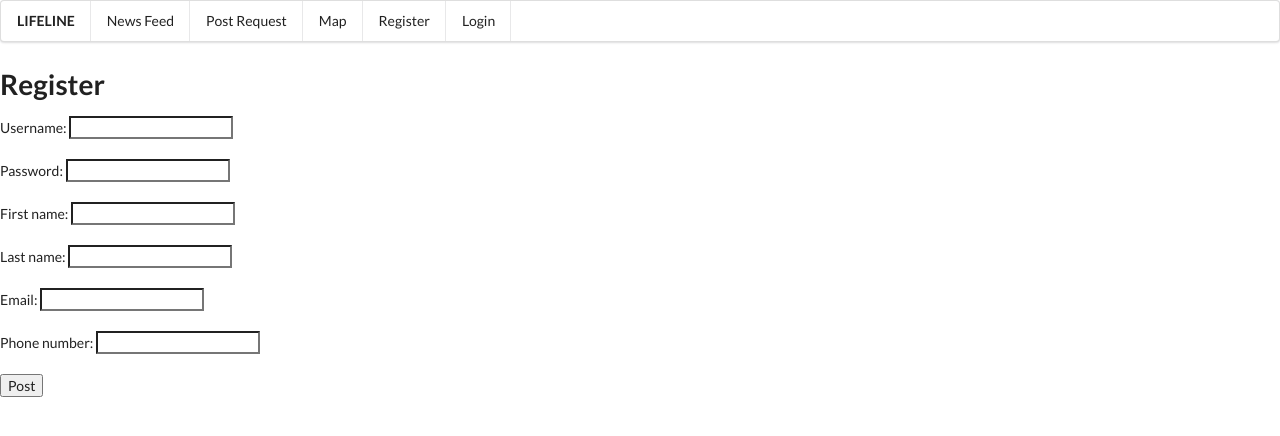
After one commit to dabarrell/community-aid, a Django app: page /register/ in a window 1280 px wide. The commit adds this page. Shown: the top 436 px of the page. Run offline with Django 3.2, Linux system fonts and the light colour scheme.

Commit message:
Registration, profile, login/out

```diff
--- a/lifeline/templates/lifeline/base.html
+++ b/lifeline/templates/lifeline/base.html
@@ -12,6 +12,13 @@
         <a href="/" class="item">News Feed</a>
         <a href="/create" class="item">Post Request</a>
         <a href="/map" class="item">Map</a>
+        {% if request.user.is_authenticated %}
+        <a href="/profile" class="item">Profile</a>
+        <a href="/logout" class="item">Logout</a>
+        {% else %}
+        <a href="/register" class="item">Register</a>
+        <a href="/login" class="item">Login</a>
+        {% endif %}
         <div class=""></div>
     </div>
     {% block content %}{% endblock %}
--- a/lifeline/templates/registration/login.html
+++ b/lifeline/templates/registration/login.html
@@ -1,3 +1,5 @@
+{% extends "lifeline/base.html" %}
+
 {% block content %}
 
 {% if form.errors %}
@@ -31,6 +33,6 @@
 </form>
 
 {# Assumes you setup the password_reset view in your URLconf #}
-<p><a href="{% url 'lifeline:password_reset' %}">Lost password?</a></p>
+{# <p><a href="{% url 'lifeline:password_reset' %}">Lost password?</a></p>#}
 
 {% endblock %}
--- /dev/null
+++ b/lifeline/templates/registration/register.html
@@ -0,0 +1,26 @@
+{% extends "lifeline/base.html" %}
+
+{% block head %}
+
+{% endblock %}
+
+{% block content %}
+
+<h1>Register</h1>
+
+<form action="{% url 'lifeline:registerComplete' %}" method="post">
+{% csrf_token %}
+
+Username:  <input type="text" name="username"> <br> <br>
+Password:  <input type="password" name="password"> <br> <br>
+First name:  <input type="text" name="firstname"> <br> <br>
+Last name:  <input type="text" name="lastname"> <br> <br>
+Email:  <input type="text" name="email"> <br> <br>
+Phone number:  <input type="text" name="phone"> <br> <br>
+
+<input type="submit" value="Post"/>
+
+</form>
+<br><br><br><br>
+
+{% endblock %}
--- a/lifeline/urls.py
+++ b/lifeline/urls.py
@@ -1,4 +1,5 @@
 from django.conf.urls import url, include
+from django.contrib.auth.views import auth_logout
 
 from . import views
 
@@ -12,5 +13,9 @@ urlpatterns = [
 	url(r'^create/$', views.create,name="create"),
 	url(r'^submitted/$', views.submitted, name="submitted"),
 	url(r'^comment_submitted/$', views.comment_submitted, name="comment_submitted"),
+	url(r'^logout/$', views.logout_view, name="logout_view"),
+	url(r'^register/$', views.register, name="register"),
+	url(r'^registerComplete/$', views.registerComplete, name="registerComplete"),
+	url(r'^profile/$', views.profile, name="profile"),
     url('^', include('django.contrib.auth.urls'))
 ]
--- a/lifeline/views.py
+++ b/lifeline/views.py
@@ -3,10 +3,11 @@ from django.http import HttpResponse
 from django.template import loader
 from django.db import models
 from .models import *
-
+from django.contrib.auth.decorators import login_required
+from django.contrib.auth import logout, login
 
 from .models import Item_Category, Item, User
-
+from django.contrib.auth.models import User as DefaultUser
 
 def index(request):
 	items = Item.objects.all()
@@ -43,6 +44,7 @@ def item(request, item_id):
 
 	return HttpResponse(template.render(context, request))
 
+@login_required
 def submitted(request):
 	user = User.objects.get(user=request.user)
 	context = {"item_name":request.POST.get("item_name")}
@@ -51,7 +53,7 @@ def submitted(request):
 
 	return HttpResponse(template.render(context, request))
 
-
+@login_required
 def comment_submitted(request):
 
 	user = User.objects.get(user=request.user)
@@ -69,14 +71,9 @@ def map(request):
 	template = loader.get_template('lifeline/map.html')
 	return HttpResponse(template.render(context, request))
 
+@login_required
 def create(request):
-
-	if not request.user.is_authenticated:
-		print('tester')
-		return redirect("lifeline:login")
-
 	user = User.objects.get(user=request.user)
-
 
 	categories = Item_Category.objects.all()
 	priorities = Item_Priority.objects.all()
@@ -90,6 +87,49 @@ def create(request):
 		'user' : user,
 	}
 	return HttpResponse(template.render(context, request))
+
+@login_required
+def profile(request):
+	user = User.objects.get(user=request.user)
+
+	template = loader.get_template('lifeline/profile.html')
+	context = {
+		'user' : user
+	}
+	return HttpResponse(template.render(context, request))
+
+def register(request):
+	template = loader.get_template('registration/register.html')
+	context = { }
+	return HttpResponse(template.render(context, request))
+
+def registerComplete(request):
+	print(request.POST.get("username"))
+	username = request.POST.get("username")
+	firstname = request.POST.get("firstname")
+	lastname = request.POST.get("lastname")
+	phone = request.POST.get("phone")
+	email = request.POST.get("email")
+	password = request.POST.get("password")
+
+	defaultUser = DefaultUser.objects.create_user(username, email, password)
+	defaultUser.last_name = lastname
+	defaultUser.first_name = firstname
+	defaultUser.email = email
+	defaultUser.save()
+
+	user = User (
+		user = defaultUser,
+		phone = phone
+	)
+	user.save()
+	login(request, defaultUser)
+	return redirect('/')
+
+
+def logout_view(request):
+	logout(request)
+	return redirect('/')
 
 
 #make the user added to this
--- a/teamspicy/settings.py
+++ b/teamspicy/settings.py
@@ -62,7 +62,7 @@ TEMPLATES = [
                 'django.template.context_processors.debug',
                 'django.template.context_processors.request',
                 'django.contrib.auth.context_processors.auth',
-                'django.contrib.messages.context_processors.messages',
+                'django.contrib.messages.context_processors.messages'
             ],
         },
     },
@@ -81,6 +81,7 @@ DATABASES = {
     }
 }
 
+LOGIN_URL = '/login/'
 
 # Password validation
 # https://docs.djangoproject.com/en/1.10/ref/settings/#auth-password-validators
```
Also changed, not shown: lifeline/templates/lifeline/profile.html (added, +17 -0 lines).
